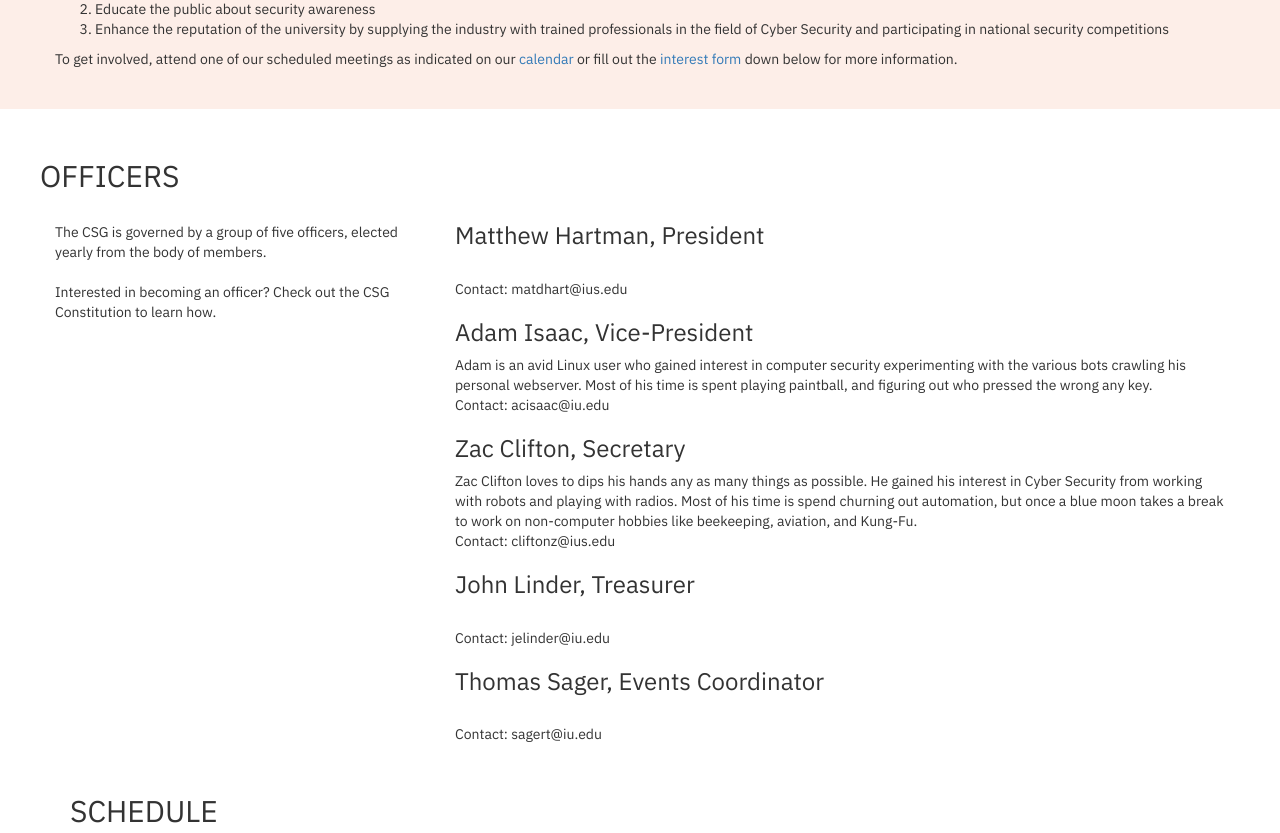
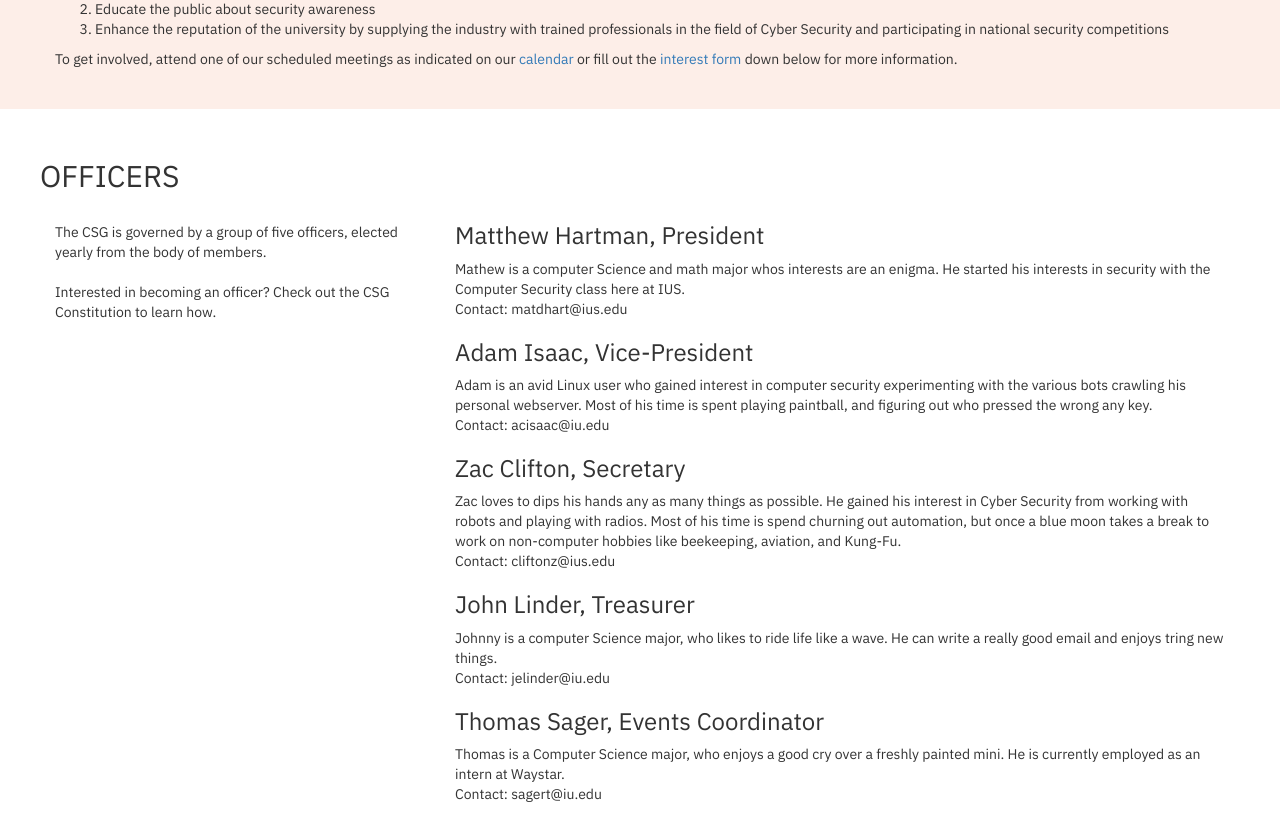
Before and after one commit to ius-csg/csghomepage, a Jekyll site: the page built from index.html, in a window 1280 px wide and 900 px high, scrolled down 857 px, cut to the strip 0-833 px from the top of the window. Built offline with Jekyll 4.4.1, drawn with Linux system fonts in a browser that asks for light colours.

Commit message:
updated discruptions

```diff
--- a/401.html
+++ b/401.html
@@ -17,8 +17,7 @@ layout: page
 </style>
 
 <div class="container">
-  <h1>404</h1>
-
+  <h1>401</h1>
   <p><strong>You are not autherized to access this page!</strong></p>
   <p>Your request has been logged.</p>
 </div>
--- a/_data/people.yml
+++ b/_data/people.yml
@@ -1,6 +1,6 @@
 - name: "Matthew Hartman"
   occupation: "President"
-  description: ""
+  description: "Mathew is a computer Science and math major whos interests are an enigma. He started his interests in security with the Computer Security class here at IUS."
   contact: "matdhart@ius.edu"
 
 - name: "Adam Isaac"
@@ -11,16 +11,16 @@
 
 - name: "Zac Clifton"
   occupation: "Secretary"
-  description: "Zac Clifton loves to dips his hands any as many things as possible. He gained his interest in Cyber Security from working with robots and playing with radios.
+  description: "Zac loves to dips his hands any as many things as possible. He gained his interest in Cyber Security from working with robots and playing with radios.
   Most of his time is spend churning out automation, but once a blue moon takes a break to work on non-computer hobbies like beekeeping, aviation, and Kung-Fu."
   contact: "cliftonz@ius.edu"
 
 - name: "John Linder"
   occupation: "Treasurer"
-  description: ""
+  description: "Johnny is a computer Science major, who likes to ride life like a wave. He can write a really good email and enjoys tring new things."
   contact: "jelinder@iu.edu"
 
 - name: "Thomas Sager"
   occupation: "Events Coordinator"
-  description: ""
+  description: "Thomas is a Computer Science major, who enjoys a good cry over a freshly painted mini. He is currently employed as an intern at Waystar."
   contact: "sagert@iu.edu"
```
Also changed, not shown: CSGLabs.html (added), CapstoneProject.html (added).
